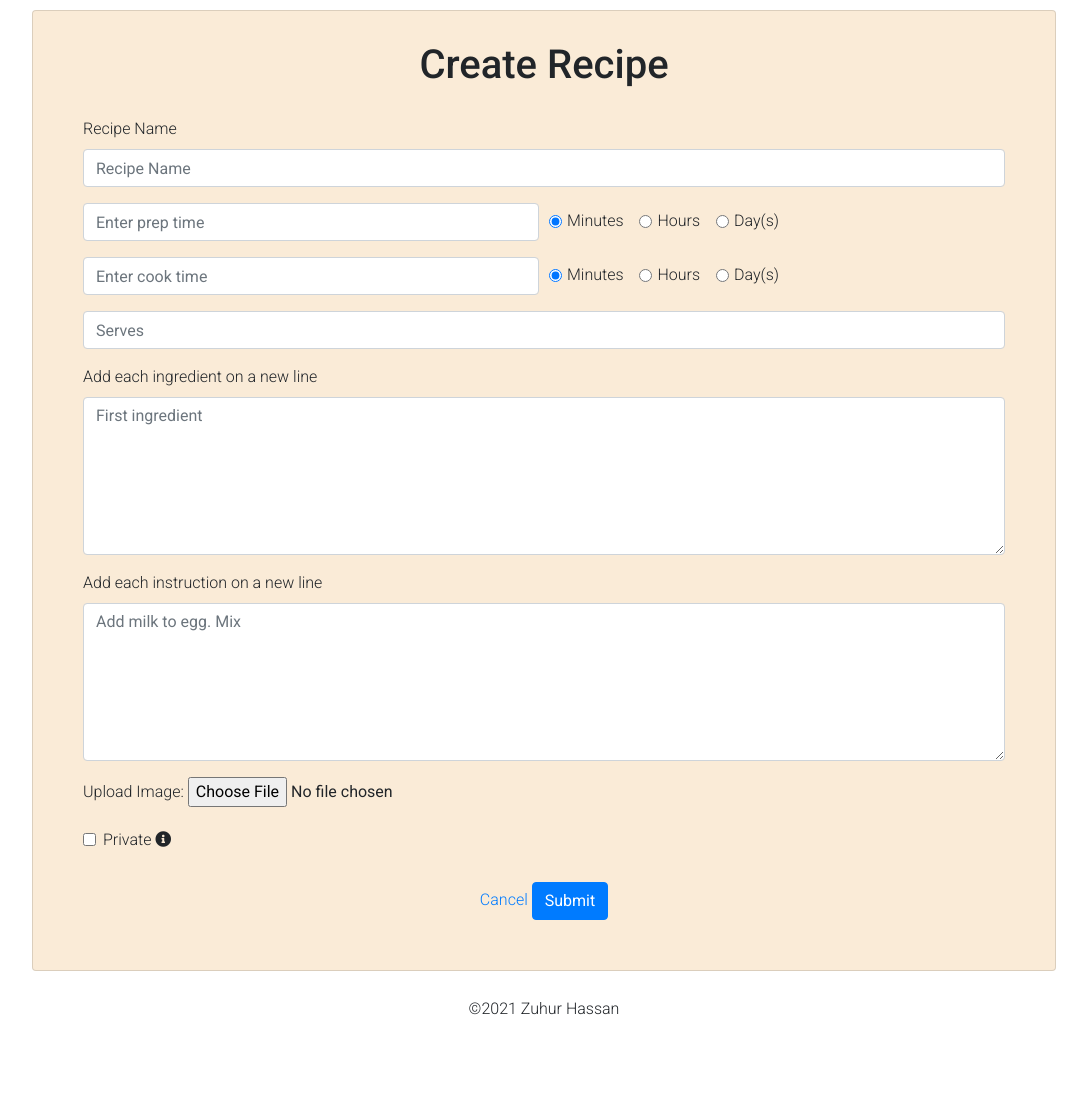
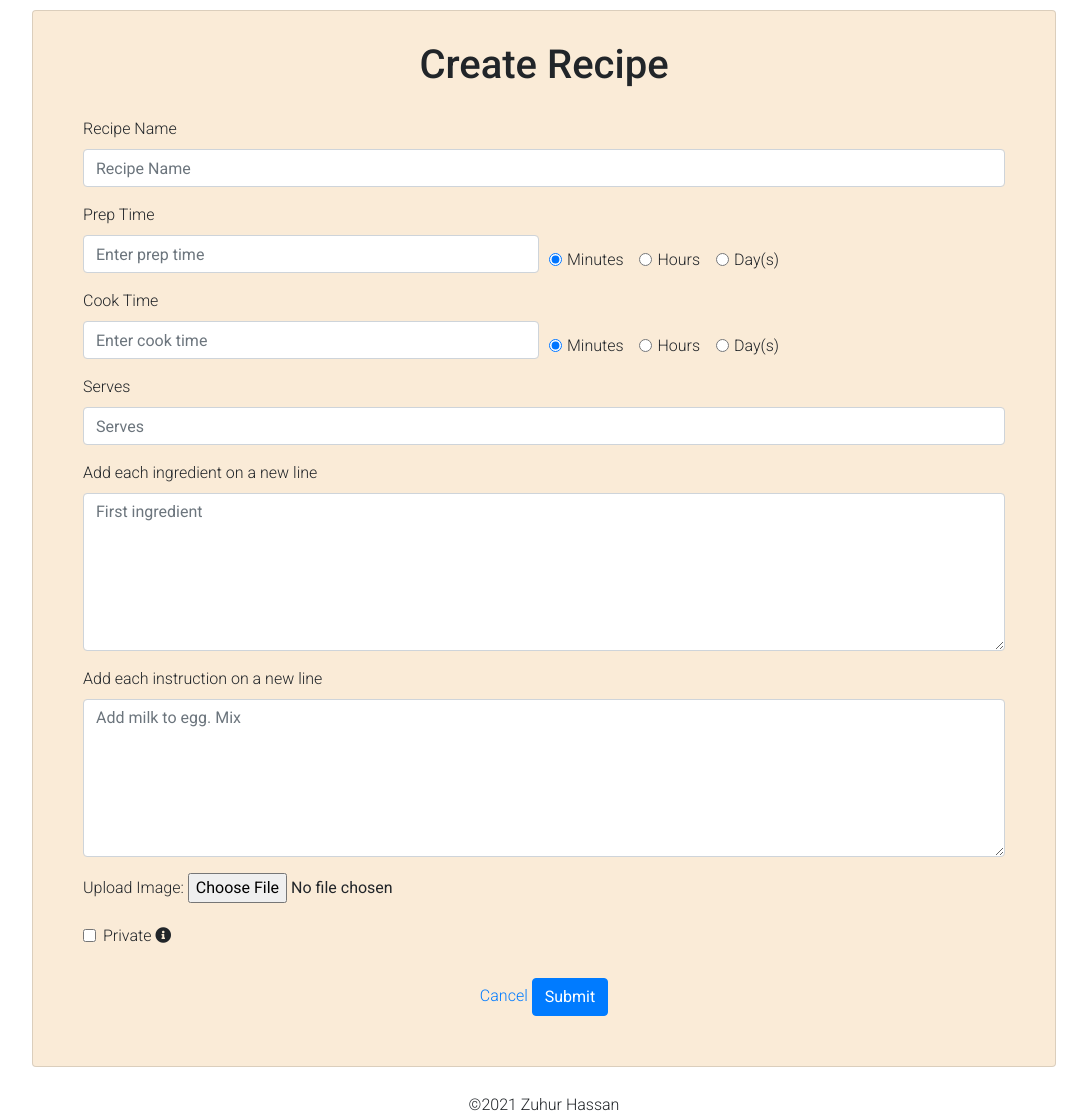
Before and after one commit to Code-Institute-Submissions/Zuhur-milestone3_DecResub, a Flask app: page /create_recipe in a window 1280 px wide. Shown: the part 56-1169 px from the top of the page, without its empty margins (96-1183 px from the left). Before the commit the page ends 1071 px from the top, so only its background shows below. Run offline with Flask 2, Linux system fonts and the light colour scheme; the visitor is signed in with stand-in values (Sample User, id 1); some libraries are stand-ins or nearby versions.

Commit message:
Make the create_recipe and edit_recipe similar in appeareance and also validate inputs the same

```diff
--- a/templates/create_recipe.html
+++ b/templates/create_recipe.html
@@ -11,10 +11,10 @@
                     <input type="text" class="form-control" id="recipe_name" name="recipe_name" placeholder="Recipe Name" required>
                 </div>
                 <!-- Prep Time -->
-                <div class="form-row align-items-center">
+                <div class="form-row align-items-end">
                     <div class="form-group col-6">
-                        <label class="sr-only" for="prep_time">Prep Time</label>
-                        <input type="number" class="form-control" id="prep_time" name="prep_time" min="0" max="1000" placeholder="Enter prep time" step="0.1" required>
+                        <label for="prep_time">Prep Time</label>
+                        <input type="number" class="form-control" id="prep_time" name="prep_time" min="1" max="1000" placeholder="Enter prep time" required>
                     </div>
                     <div class="form-group col-6">
                         <div class="form-check form-check-inline">
@@ -32,10 +32,10 @@
                     </div>
                 </div>
                 <!-- Cook Time -->
-                <div class="form-row align-items-center">
+                <div class="form-row align-items-end">
                     <div class="form-group col-6">
-                        <label class="sr-only" for="cook_time">Cook Time</label>
-                        <input type="number" class="form-control" id="cook_time" name="cook_time" min="0" max="1000" placeholder="Enter cook time" step="0.1" required>
+                        <label for="cook_time">Cook Time</label>
+                        <input type="number" class="form-control" id="cook_time" name="cook_time" min="1" max="1000" placeholder="Enter cook time" required>
                     </div>
                     <div class="form-group col-6">
                         <div class="form-check form-check-inline">
@@ -54,10 +54,9 @@
                 </div>
                 <!-- Serves -->
                 <div class="form-group">
-                    <label class="sr-only" for="recipe_name">Serves</label>
+                    <label for="recipe_name">Serves</label>
                     <input type="number" min="1" max="1000" class="form-control" id="serves" name="serves" placeholder="Serves" required>
                 </div>
-
 
                 <!-- Ingredients -->
                 <div class="form-group">
```
